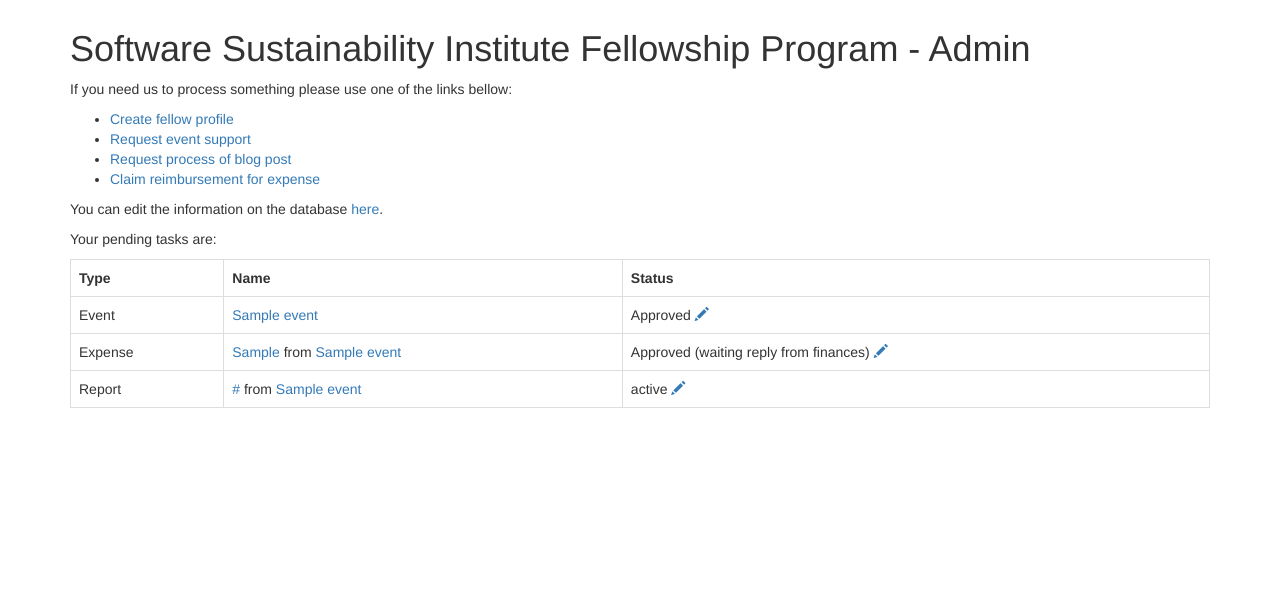
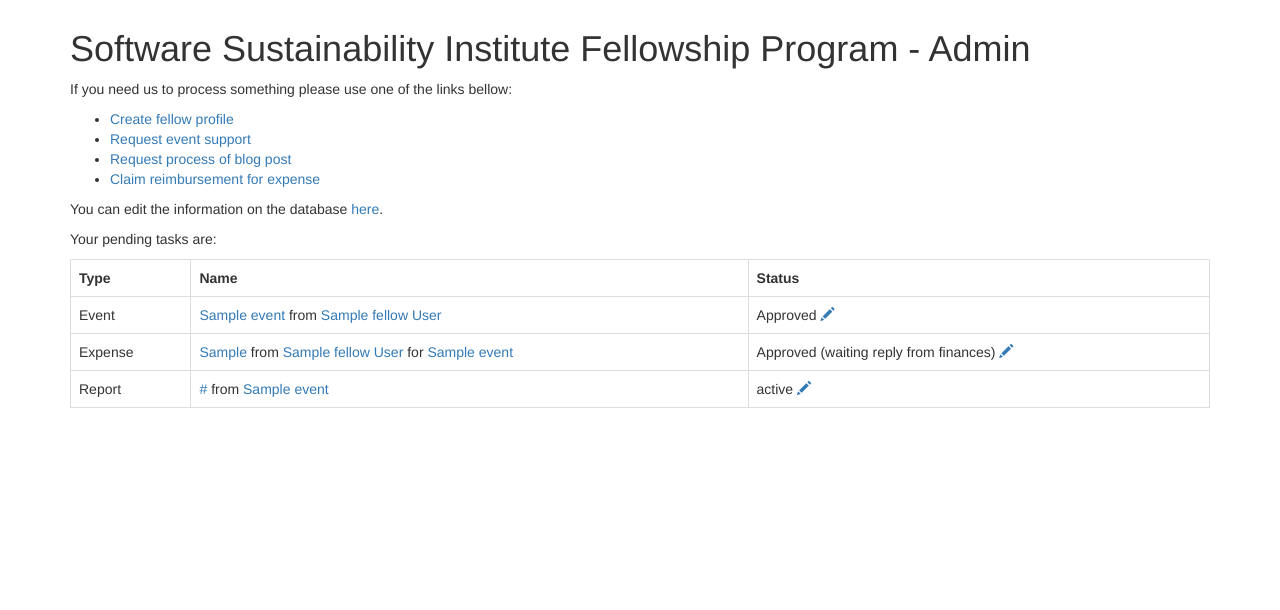
Before and after one commit to softwaresaved/lowfat, a Django app: template fellowms/templates/fellowms/dashboard.html in a window 1280 px wide. Shown: the part 51-661 px from the top of the page. Run offline with Django 3.2, Linux system fonts and the light colour scheme; a user stored in the database is signed in; tables that the repository leaves empty hold one stand-in row (values such as "Sample post"); the template is opened without the code that fills it: values that come from a table or form of the project are taken from there, most other values are stand-ins (such as "Sample title", 1, 10 or a date in 2020); data that the repository does not hold is empty; parts of the project's set-up code (start-up, migrations or seed data) failed here and were passed over; some libraries are stand-ins or nearby versions.

Commit message:
Add more info on admin dashboard

```diff
--- a/fellowms/templates/fellowms/dashboard.html
+++ b/fellowms/templates/fellowms/dashboard.html
@@ -43,6 +43,7 @@
       </td>
       <td>
         <a href="{% url 'event_detail' event.id %}">{{ event.name }}</a>
+        from <a href="{% url 'fellow_detail' event.fellow.id %}">{{ event.fellow.forenames }} {{ event.fellow.surname }}</a>
       </td>
       <td>
         {{ event.get_status_display }}
@@ -57,7 +58,8 @@
       </td>
       <td>
         <a href="/upload/{{ expense.proof }}">{{ expense.proof }}</a>
-        from <a href="{% url 'event_detail' expense.event.id %}">{{ expense.event.name }}</a>
+        from <a href="{% url 'fellow_detail' expense.event.fellow.id %}">{{ expense.event.fellow.forenames }} {{ expense.event.fellow.surname }}</a>
+        for <a href="{% url 'event_detail' expense.event.id %}">{{ expense.event.name }}</a>
       </td>
       <td>
         {{ expense.get_status_display }}
```
